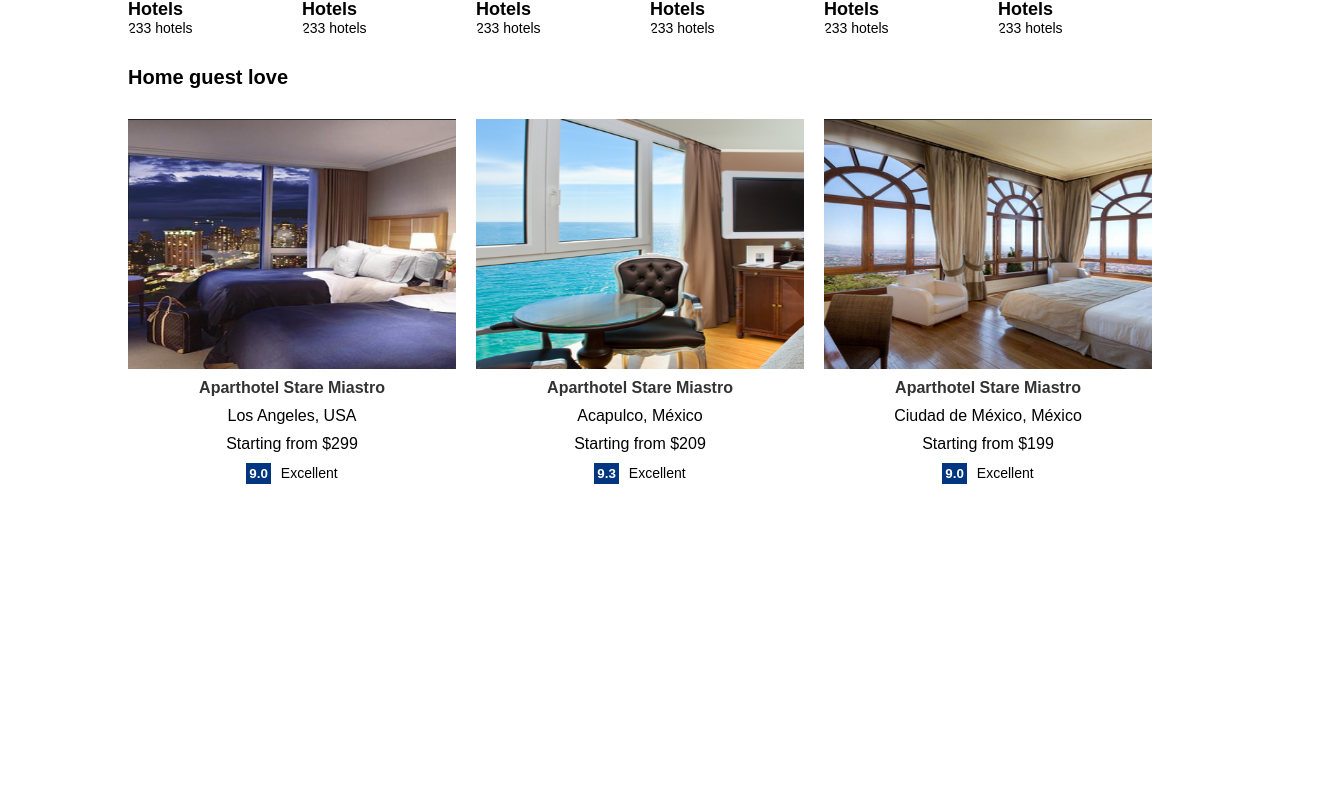
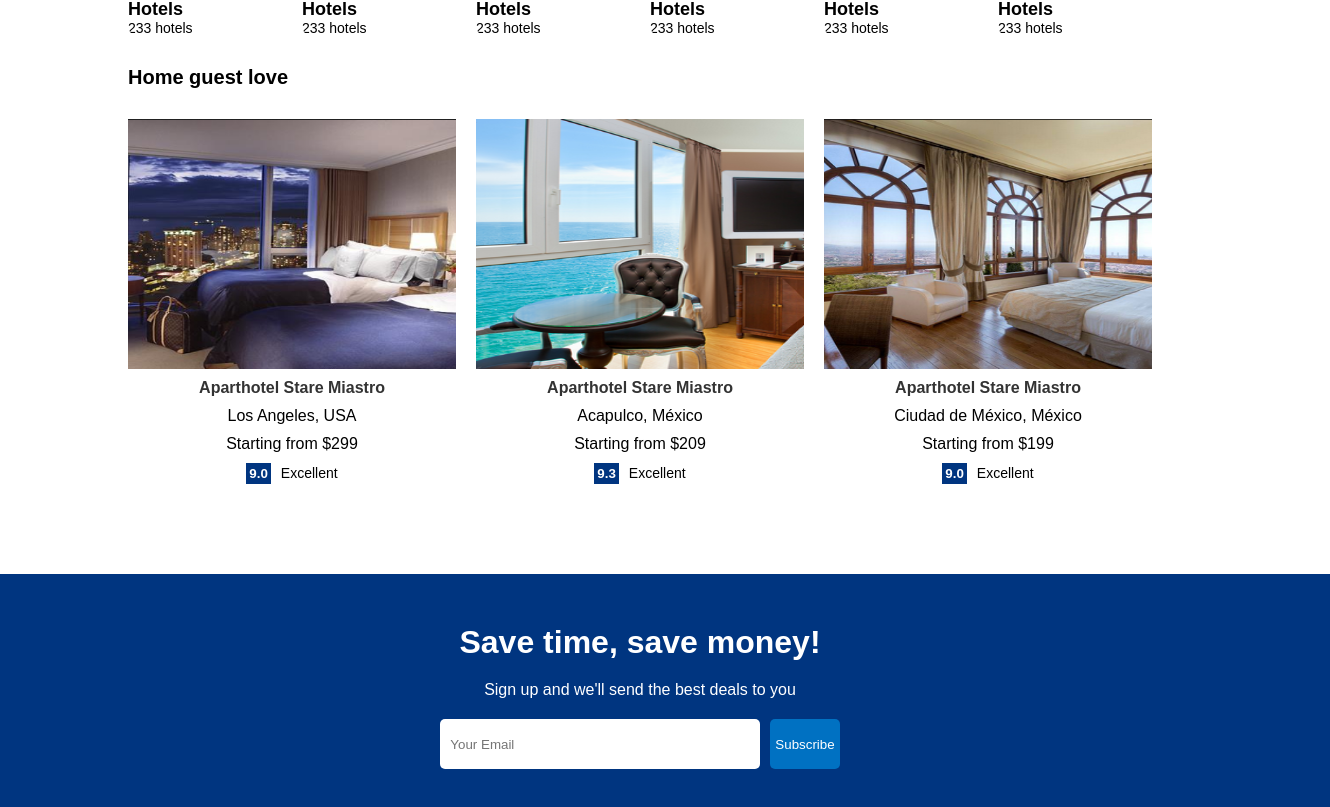
Before and after one commit to emmaguty/reservation, a React (Create React App) app: page / in a window 1280 px wide. Shown: the part 928-1735 px from the top of the page, 1330 px wide, since content can reach past the window. Before the commit the page ends 1422 px from the top, so only its background shows below. Built offline with nearby package versions, Linux system fonts and the light colour scheme.

Commit message:
Email List Component

```diff
--- /dev/null
+++ b/src/components/MailList/MailList.jsx
@@ -0,0 +1,22 @@
+import React from 'react'
+
+import './mailList.css'
+
+const MailList = () => {
+  return (
+    <div className='mail'>
+        <h1 className='mailTitle'>
+            Save time, save money!
+        </h1>
+        <span className="mailDesc">
+            Sign up and we'll send the best deals to you
+        </span>
+        <div className="mailInputContainer">
+            <input type="text" placeholder='Your Email'/>
+            <button>Subscribe</button>
+        </div>
+    </div>
+  )
+}
+
+export default MailList
--- /dev/null
+++ b/src/components/MailList/mailList.css
@@ -0,0 +1,31 @@
+.mail {
+    width: 100%;
+    margin-top: 50px;
+    background-color: #003580;
+    color: white;
+    display: flex;
+    flex-direction: column;
+    align-items: center;
+    gap: 20px;
+    padding: 50px;
+}
+
+.mailInputContainer input {
+    width: 300px;
+    height: 30px;
+    padding: 10px;
+    border: none;
+    margin-right: 10px;
+    border-radius: 5px;
+}
+
+.mailInputContainer button {
+    height: 50px;
+    background-color: #0071c2;
+    color: white;
+    font-weight: 500;
+    border: none;
+    border-radius: 5px;
+    cursor: pointer;
+    padding: 5px;
+}
--- a/src/pages/Home/Home.jsx
+++ b/src/pages/Home/Home.jsx
@@ -3,6 +3,7 @@
 import Featured from '../../components/Featured/Featured';
 import FeaturedProperties from '../../components/FeaturedProperties/FeaturedProperties';
 import Header from '../../components/Header/Header';
+import MailList from '../../components/MailList/MailList';
 import Navbar from '../../components/Navbar/Navbar';
 import PropertyList from '../../components/PropertyList/PropertyList';
 
@@ -19,6 +20,7 @@
         <PropertyList />
         <h1 className="homeTitle">Home guest love</h1>
         <FeaturedProperties />
+        <MailList/>
       </div>
     </div>
   )
```
